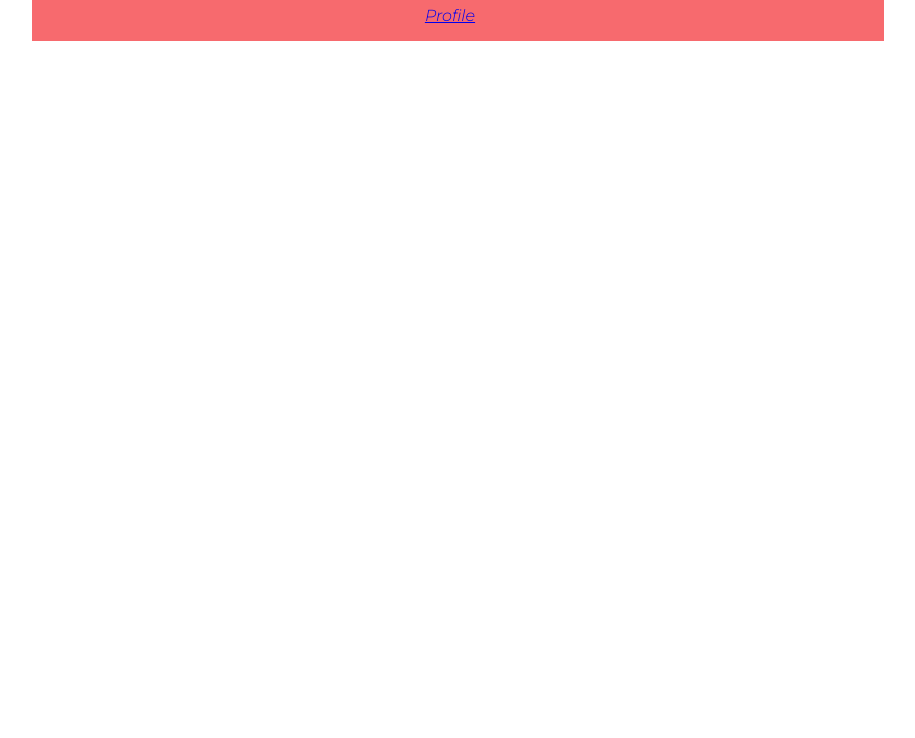
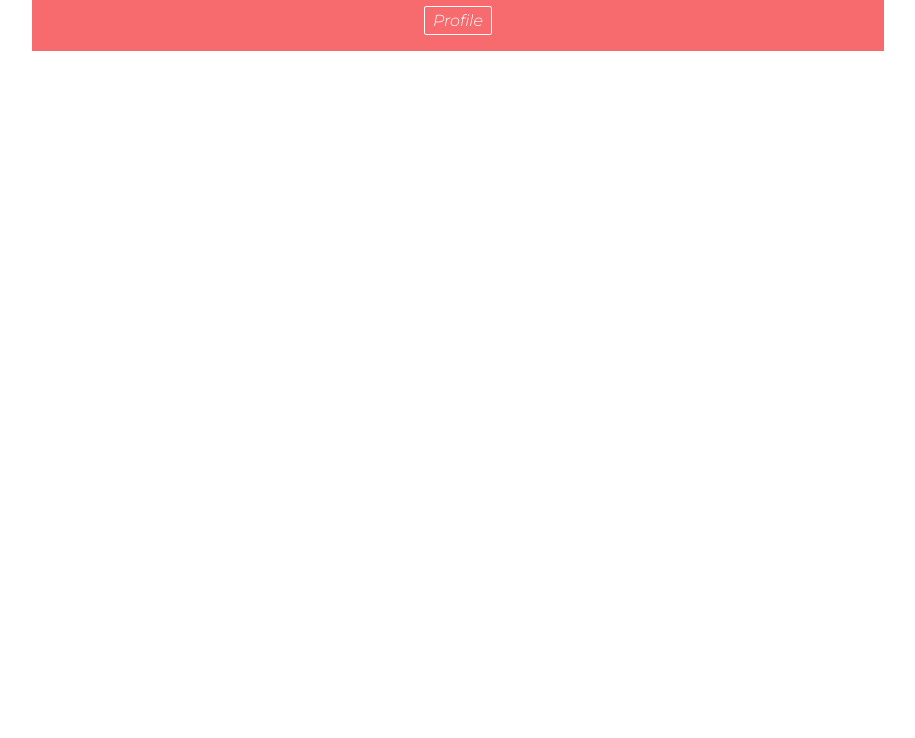
Before and after one commit to AdrianGonzalez1/code-journal, a website: page index.html in a window 1280 px wide. Shown: the part 62-800 px from the top of the page, without its empty margins (182-1097 px from the left). Drawn offline with Linux system fonts and the light colour scheme.

Commit message:
Styling updates.

```diff
--- a/css/styles.css
+++ b/css/styles.css
@@ -70,11 +70,12 @@ button:hover {
 .edit-container {
   display: flex;
   justify-content: center;
+  padding-bottom: 2rem;
 }
 
 .edit-button {
   text-decoration: none;
-  padding: 0.25rem 1rem;
+  padding: 0.5rem 1.5rem;
   background-color: #f76a6e;
   color: white;
   border-radius: 5px;
@@ -84,9 +85,18 @@ button:hover {
   color: none;
 }
 
-.nav-profile {
+.profile-container {
+  padding-bottom: 1rem;
+}
+
+.profile-button {
   display: flex;
   justify-content: space-evenly;
-  padding-bottom: 1rem;
-  padding-right: 1rem;
+  padding: 0.25rem 0.5rem;
+  color: white;
+  text-decoration: none;
+  border: 1px white solid;
+  align-items: center;
+  border-radius: 2px;
+  border-bottom: 1.5px white solid;
 }
--- a/index.html
+++ b/index.html
@@ -19,9 +19,9 @@
     <div class="row">
       <header class="column-full">
         <h3>Code Journal</h3>
-        <a href="#" data-view="profile" class="nav-profile">Profile</a>
-
-
+        <div class="edit-container profile-container">
+          <a class="profile-button" href="#" data-view="profile">Profile</a>
+        </div>
       </header>
     </div>
     <main>
```
